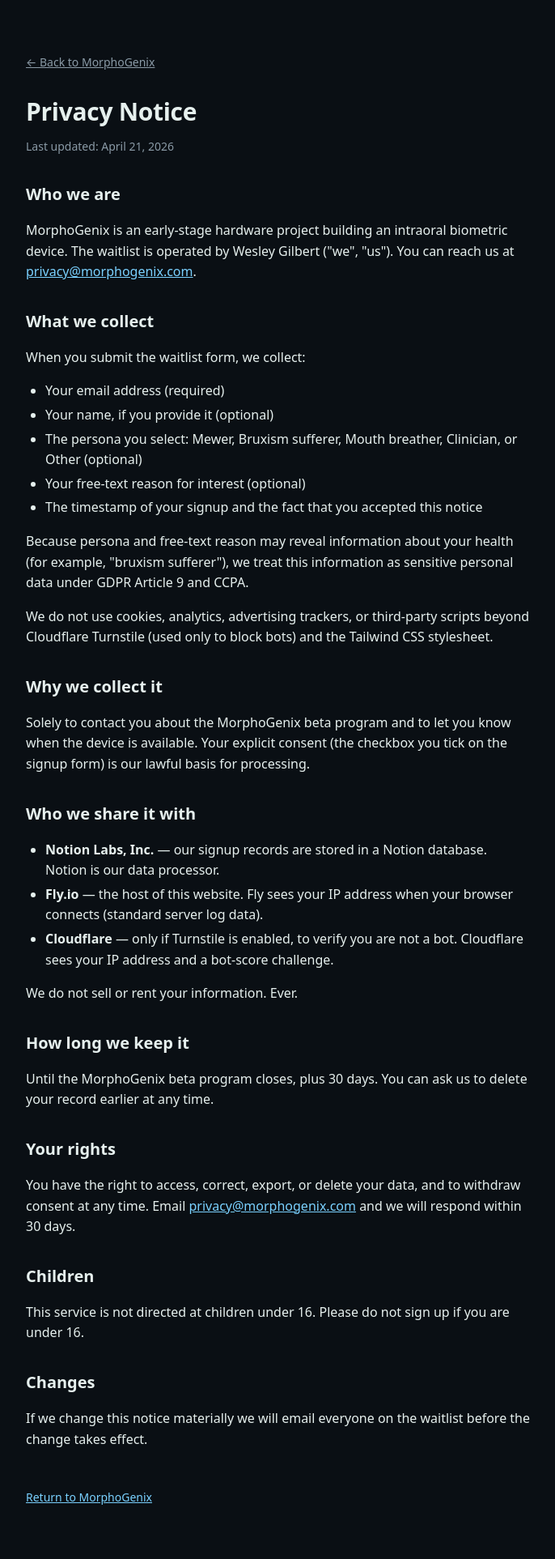
After one commit to Wesley-Jakob-Gilbert/MorphoGenix-Landing-Page, a Python web app: template app/templates/privacy.html in a window 1280 px wide. The commit adds this page. Shown: the whole page at 81% size, without its empty margins (296-982 px from the left). Run offline with Jinja, Linux system fonts and the light colour scheme; the template is opened without the code that fills it, so the values that code supplies are empty.

Commit message:
devops: production hardening for Fly.io launch
Addresses items 1-6 (and more) of the senior-DevOps audit.

Security / privacy
- Rate limit POST /api/waitlist (5/min, 20/hr) via slowapi + proxy headers
- Honeypot field + min-time-on-page (<1.5s => drop) to kill spam bots
- Cloudflare Turnstile support (enabled when TURNSTILE_SITE_KEY/SECRET set)
- Required consent checkbox + full /privacy page (GDPR/CCPA-compliant notice)
- Security headers middleware: HSTS, X-Frame-Options, X-CTO, Referrer-Policy,
  Permissions-Policy, Content-Security-Policy
- TrustedHostMiddleware to reject spoofed Host headers
- Hide /api/docs and /openapi.json in production (APP_ENV=production)
- Extract inline <script> to /static/app.js so CSP can drop 'unsafe-inline'
- Redact email + never log name/reason. SHA-256 tag for correlation.
- Fail LOUD (503) in prod when Notion is unconfigured — no more silent data loss
- Normalize email to lowercase before persisting

Deploy artifacts
- Dockerfile (python:3.12-slim, non-root uid 10001, --proxy-headers)
- .dockerignore (keeps .git, .env, caches out of the image)
- fly.toml (den region, force_https, /healthz check, min 1 machine)

CI
- GitHub Actions: ruff lint+format, bandit, pip-audit, gitleaks, import smoke

Deps
- Pin exact versions in requirements.txt (was >= only)
- Add slowapi for rate limiting

Next (not in this PR, tracked in audit doc)
- Replace Tailwind CDN with a locally-built CSS so we can drop
  'unsafe-inline' from script-src and add SRI
- Sign Notion DPA; schedule weekly DB export to S3

```diff
--- /dev/null
+++ b/app/static/privacy.css
@@ -0,0 +1,42 @@
+/* Minimal styles for /privacy so we don't pull Tailwind on this page. */
+:root { color-scheme: dark; }
+* { box-sizing: border-box; }
+html, body { margin: 0; padding: 0; background: #0A0F14; color: #E6F0EE;
+  font-family: ui-sans-serif, system-ui, -apple-system, "Segoe UI", Roboto, Inter, sans-serif;
+  line-height: 1.6; -webkit-font-smoothing: antialiased; }
+main { max-width: 680px; margin: 0 auto; padding: 4rem 1.5rem; }
+a { color: #7AD1FF; }
+a:hover { color: #39FF9C; }
+h1 { font-size: 2rem; font-weight: 600; letter-spacing: -0.01em; margin: 1.5rem 0 0; }
+h2 { font-size: 1.25rem; font-weight: 600; margin: 2rem 0 0.5rem; }
+p, ul { margin: 0.75rem 0; }
+ul { padding-left: 1.25rem; }
+li { margin: 0.25rem 0; }
+.muted { color: #8A9AA6; font-size: 0.875rem; }
+footer { margin-top: 3rem; color: #8A9AA6; font-size: 0.875rem; }
+/* Minimal Tailwind-like class shims used in the template */
+.mx-auto { margin-left: auto; margin-right: auto; }
+.max-w-2xl { max-width: 42rem; }
+.px-6 { padding-left: 1.5rem; padding-right: 1.5rem; }
+.py-16 { padding-top: 4rem; padding-bottom: 4rem; }
+.font-sans { font-family: inherit; }
+.leading-relaxed { line-height: 1.6; }
+.text-slate-100 { color: #E6F0EE; }
+.text-slate-400 { color: #8A9AA6; }
+.text-slate-500 { color: #6B7785; }
+.bg-slate-950 { background: #0A0F14; }
+.text-sm { font-size: 0.875rem; }
+.text-3xl { font-size: 1.875rem; }
+.text-xl { font-size: 1.25rem; }
+.font-semibold { font-weight: 600; }
+.tracking-tight { letter-spacing: -0.01em; }
+.mt-2 { margin-top: 0.5rem; }
+.mt-6 { margin-top: 1.5rem; }
+.mt-8 { margin-top: 2rem; }
+.mt-12 { margin-top: 3rem; }
+.space-y-1 > * + * { margin-top: 0.25rem; }
+.space-y-4 > * + * { margin-top: 1rem; }
+.list-disc { list-style-type: disc; }
+.pl-6 { padding-left: 1.5rem; }
+.underline { text-decoration: underline; }
+.hover\:text-slate-200:hover { color: #D0D9DE; }
--- /dev/null
+++ b/app/templates/privacy.html
@@ -0,0 +1,114 @@
+<!doctype html>
+<html lang="en">
+<head>
+  <meta charset="utf-8" />
+  <meta name="viewport" content="width=device-width, initial-scale=1" />
+  <title>Privacy Notice — MorphoGenix</title>
+  <meta name="description" content="How MorphoGenix handles your waitlist signup data." />
+  <meta name="theme-color" content="#0A0F14" />
+  <link rel="stylesheet" href="/static/privacy.css" />
+</head>
+<body class="bg-slate-950 text-slate-100">
+  <main class="mx-auto max-w-2xl px-6 py-16 font-sans leading-relaxed">
+    <a href="/" class="text-sm text-slate-400 hover:text-slate-200">&larr; Back to MorphoGenix</a>
+    <h1 class="mt-6 text-3xl font-semibold tracking-tight">Privacy Notice</h1>
+    <p class="mt-2 text-sm text-slate-400">Last updated: April 21, 2026</p>
+
+    <section class="mt-8 space-y-4">
+      <h2 class="text-xl font-semibold">Who we are</h2>
+      <p>
+        MorphoGenix is an early-stage hardware project building an intraoral
+        biometric device. The waitlist is operated by Wesley Gilbert
+        (&quot;we&quot;, &quot;us&quot;). You can reach us at
+        <a class="underline" href="mailto:privacy@morphogenix.com">privacy@morphogenix.com</a>.
+      </p>
+    </section>
+
+    <section class="mt-8 space-y-4">
+      <h2 class="text-xl font-semibold">What we collect</h2>
+      <p>When you submit the waitlist form, we collect:</p>
+      <ul class="list-disc pl-6 space-y-1">
+        <li>Your email address (required)</li>
+        <li>Your name, if you provide it (optional)</li>
+        <li>The persona you select: Mewer, Bruxism sufferer, Mouth breather, Clinician, or Other (optional)</li>
+        <li>Your free-text reason for interest (optional)</li>
+        <li>The timestamp of your signup and the fact that you accepted this notice</li>
+      </ul>
+      <p>
+        Because persona and free-text reason may reveal information about your
+        health (for example, &quot;bruxism sufferer&quot;), we treat this
+        information as sensitive personal data under GDPR Article 9 and CCPA.
+      </p>
+      <p>
+        We do not use cookies, analytics, advertising trackers, or third-party
+        scripts beyond Cloudflare Turnstile (used only to block bots) and the
+        Tailwind CSS stylesheet.
+      </p>
+    </section>
+
+    <section class="mt-8 space-y-4">
+      <h2 class="text-xl font-semibold">Why we collect it</h2>
+      <p>
+        Solely to contact you about the MorphoGenix beta program and to let you
+        know when the device is available. Your explicit consent (the checkbox
+        you tick on the signup form) is our lawful basis for processing.
+      </p>
+    </section>
+
+    <section class="mt-8 space-y-4">
+      <h2 class="text-xl font-semibold">Who we share it with</h2>
+      <ul class="list-disc pl-6 space-y-1">
+        <li>
+          <strong>Notion Labs, Inc.</strong> — our signup records are stored in
+          a Notion database. Notion is our data processor.
+        </li>
+        <li>
+          <strong>Fly.io</strong> — the host of this website. Fly sees your IP
+          address when your browser connects (standard server log data).
+        </li>
+        <li>
+          <strong>Cloudflare</strong> — only if Turnstile is enabled, to verify
+          you are not a bot. Cloudflare sees your IP address and a bot-score
+          challenge.
+        </li>
+      </ul>
+      <p>We do not sell or rent your information. Ever.</p>
+    </section>
+
+    <section class="mt-8 space-y-4">
+      <h2 class="text-xl font-semibold">How long we keep it</h2>
+      <p>
+        Until the MorphoGenix beta program closes, plus 30 days. You can ask us
+        to delete your record earlier at any time.
+      </p>
+    </section>
+
+    <section class="mt-8 space-y-4">
+      <h2 class="text-xl font-semibold">Your rights</h2>
+      <p>
+        You have the right to access, correct, export, or delete your data,
+        and to withdraw consent at any time. Email
+        <a class="underline" href="mailto:privacy@morphogenix.com">privacy@morphogenix.com</a>
+        and we will respond within 30 days.
+      </p>
+    </section>
+
+    <section class="mt-8 space-y-4">
+      <h2 class="text-xl font-semibold">Children</h2>
+      <p>This service is not directed at children under 16. Please do not sign up if you are under 16.</p>
+    </section>
+
+    <section class="mt-8 space-y-4">
+      <h2 class="text-xl font-semibold">Changes</h2>
+      <p>
+        If we change this notice materially we will email everyone on the
+        waitlist before the change takes effect.
+      </p>
+    </section>
+
+    <footer class="mt-12 text-sm text-slate-500">
+      <a class="underline" href="/">Return to MorphoGenix</a>
+    </footer>
+  </main>
+</body>
+</html>
```
Also changed, not shown: app/main.py (+211 -18 lines), app/static/app.js (added, +78 -0 lines), app/templates/index.html (+31 -50 lines), fly.toml (added, +35 -0 lines), requirements.txt (+10 -9 lines), .github/workflows/ci.yml (added), 2 other files.
